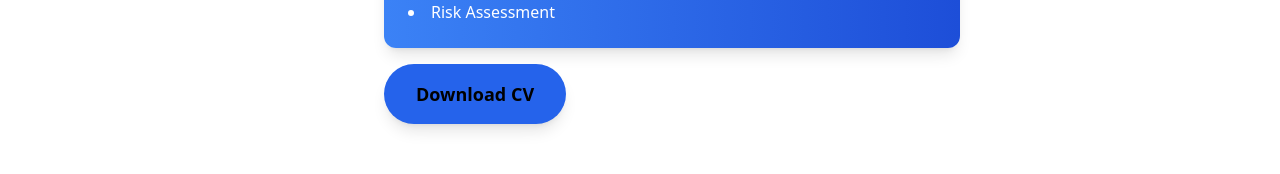
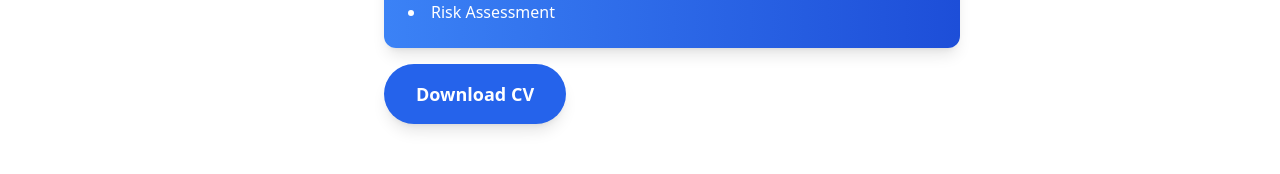
Before and after one commit to JeiKiarie/mbatia-cv-website, a Next.js app: page /about-me in a window 1280 px wide. Shown: the part 380-554 px from the top of the page. Built offline with nearby package versions, Linux system fonts and the light colour scheme.

Commit message:
change text color

```diff
--- a/app/about-me/page.jsx
+++ b/app/about-me/page.jsx
@@ -39,7 +39,7 @@ export default function About() {
 							<a
 								href="/cv.pdf"
 								download="YourName_CV.pdf"
-								className="inline-block px-8 py-4 bg-blue-600 hover:bg-blue-800 rounded-full text-lg font-bold shadow-lg transform transition duration-300 hover:scale-105">
+								className="text-white inline-block px-8 py-4 bg-blue-600 hover:bg-blue-800 rounded-full text-lg font-bold shadow-lg transform transition duration-300 hover:scale-105">
 								Download CV
 							</a>
 						</div>
```
